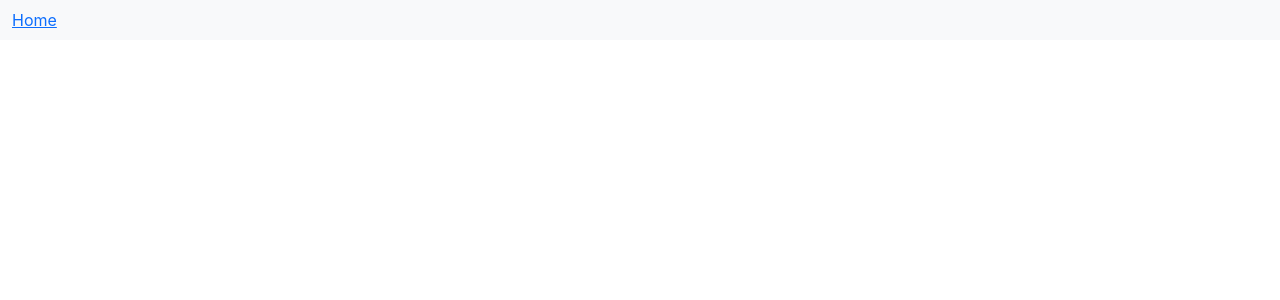
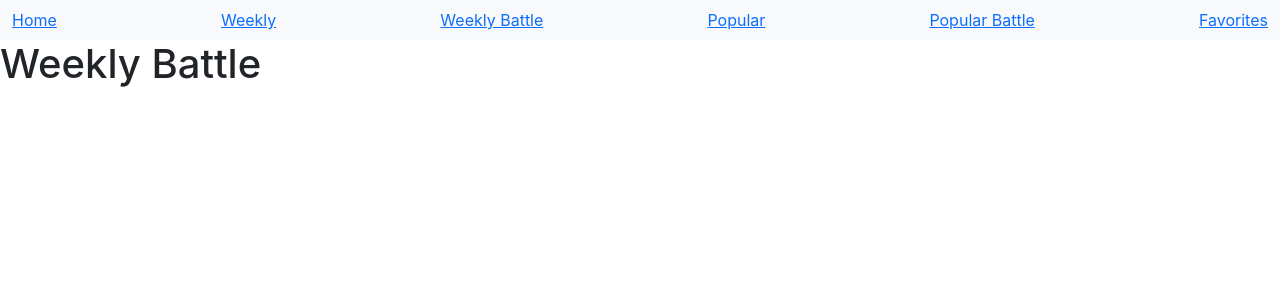
Before and after one commit to ThiSchenkel/digitous-react, a React (Create React App) app in the folder react/jour6/moovice/: page /weekly-battle in a window 1280 px wide. Shown: the top 300 px of the page. Built offline with nearby package versions, Linux system fonts and the light colour scheme.

Commit message:
links routes

```diff
--- a/react/jour6/moovice/src/App.js
+++ b/react/jour6/moovice/src/App.js
@@ -18,10 +18,22 @@ class App extends React.Component {
         <nav class="navbar navbar-light bg-light">
           <div class="container-fluid">
             <Link to="/">Home</Link>
-
-
+            <Link to="/weekly">Weekly</Link>
+            <Link to="/weekly-battle">Weekly Battle</Link>
+            <Link to="/popular">Popular</Link>
+            <Link to="/popular-battle">Popular Battle</Link>
+            <Link to="/favorites">Favorites</Link>
           </div>
         </nav>
+
+        <Switch>
+          <Route exact path="/" component={Home} />
+          <Route path="/weekly" component={Weekly} />
+          <Route path="/weekly-battle" component={WeeklyBattle} />
+          <Route path="/popular" component={Popular} />
+          <Route path="/popular-battle" component={PopularBattle} />
+          <Route path="/favorites" component={Favorites} />
+        </Switch>
 
       </BrowserRouter>
     );
--- a/react/jour6/moovice/src/components/PopularBattle.jsx
+++ b/react/jour6/moovice/src/components/PopularBattle.jsx
@@ -7,7 +7,7 @@ import { BrowserRouter, Link, Switch, Route } from "react-router-dom";
 class PopularBattle extends React.Component {
     render() {
         return (
-            <h1>Popular-Battle</h1>
+            <h1>Popular Battle</h1>
         );
     }
 }
--- a/react/jour6/moovice/src/components/WeeklyBattle.jsx
+++ b/react/jour6/moovice/src/components/WeeklyBattle.jsx
@@ -7,7 +7,7 @@ import { BrowserRouter, Link, Switch, Route } from "react-router-dom";
 class Weeklybattle extends React.Component {
     render() {
         return (
-            <h1>Weekly-battle</h1>
+            <h1>Weekly Battle</h1>
         );
     }
 }
```
